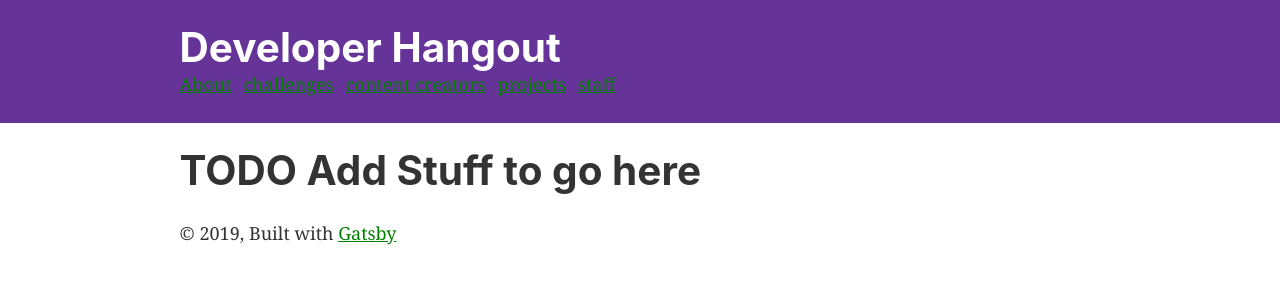
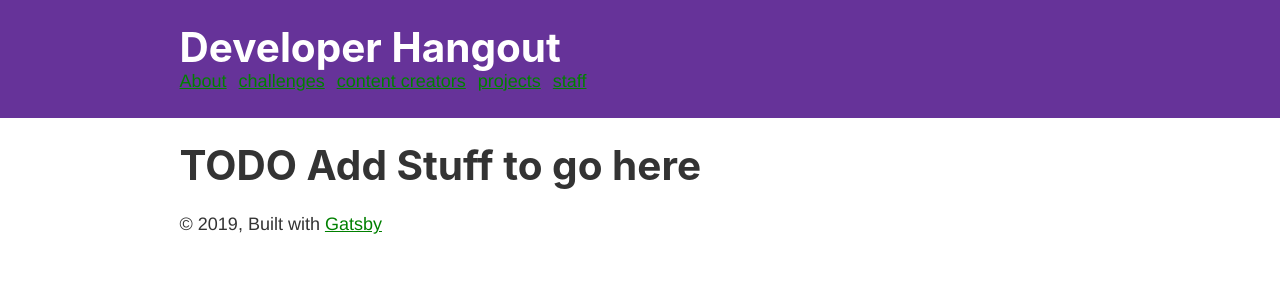
Before and after one commit to developerhangout/site, a Gatsby site: page /about in a window 1280 px wide. Built offline with nearby package versions, Linux system fonts and the light colour scheme; Gatsby itself is replaced by a stand-in of ours.

Commit message:
Adding placeholder SCSS

```diff
--- a/src/pages/about/index.tsx
+++ b/src/pages/about/index.tsx
@@ -1,6 +1,8 @@
 import React from 'react';
 import Layout from '../../components/layout';
 import SEO from '../../components/seo';
+
+import './styles.scss'
 
 const AboutPage = () => {
   return (
--- /dev/null
+++ b/src/pages/about/styles.scss
@@ -0,0 +1,7 @@
+$font-stack:    Helvetica, sans-serif;
+$primary-color: #333;
+
+body {
+  font: 100% $font-stack;
+  color: $primary-color;
+}
--- a/src/pages/challenges/index.tsx
+++ b/src/pages/challenges/index.tsx
@@ -2,6 +2,8 @@ import React from "react"
 import Layout from "../../components/layout";
 import SEO from "../../components/seo";
 import { graphql, Link } from "gatsby";
+
+import './styles.scss'
 
 const ChallengePage = ({ data }) => {
  const {allMarkdownRemark: challenge} = data;
--- /dev/null
+++ b/src/pages/challenges/styles.scss
@@ -0,0 +1,7 @@
+$font-stack:    Helvetica, sans-serif;
+$primary-color: #333;
+
+body {
+  font: 100% $font-stack;
+  color: $primary-color;
+}
--- a/src/pages/content-creators/index.tsx
+++ b/src/pages/content-creators/index.tsx
@@ -1,6 +1,8 @@
 import React from "react"
 import Layout from "../../components/layout"
 import SEO from "../../components/seo";
+
+import './styles.scss'
 
 const ContentCreatorsPage = () => {
   return (
--- /dev/null
+++ b/src/pages/content-creators/styles.scss
@@ -0,0 +1,7 @@
+$font-stack:    Helvetica, sans-serif;
+$primary-color: #333;
+
+body {
+  font: 100% $font-stack;
+  color: $primary-color;
+}
--- a/src/pages/index.tsx
+++ b/src/pages/index.tsx
@@ -3,6 +3,8 @@ import { Link } from "gatsby"
 
 import Layout from "../components/layout"
 import SEO from "../components/seo"
+
+import './styles.scss'
 
 const IndexPage = () => (
   <Layout>
--- a/src/pages/projects/index.tsx
+++ b/src/pages/projects/index.tsx
@@ -1,6 +1,8 @@
 import React from "react"
 import Layout from "../../components/layout"
 import SEO from "../../components/seo";
+
+import './styles.scss'
 
 const ProjectsPage = () => {
   return (
--- /dev/null
+++ b/src/pages/projects/styles.scss
@@ -0,0 +1,7 @@
+$font-stack:    Helvetica, sans-serif;
+$primary-color: #333;
+
+body {
+  font: 100% $font-stack;
+  color: $primary-color;
+}
--- a/src/pages/staff/index.tsx
+++ b/src/pages/staff/index.tsx
@@ -1,6 +1,8 @@
 import React from "react"
 import Layout from "../../components/layout"
 import SEO from "../../components/seo";
+
+import './styles.scss'
 
 const StaffPage = () => {
   return (
--- /dev/null
+++ b/src/pages/staff/styles.scss
@@ -0,0 +1,7 @@
+$font-stack:    Helvetica, sans-serif;
+$primary-color: #333;
+
+body {
+  font: 100% $font-stack;
+  color: $primary-color;
+}
--- /dev/null
+++ b/src/pages/styles.scss
@@ -0,0 +1,7 @@
+$font-stack:    Helvetica, sans-serif;
+$primary-color: #333;
+
+body {
+  font: 100% $font-stack;
+  color: $primary-color;
+}
```
